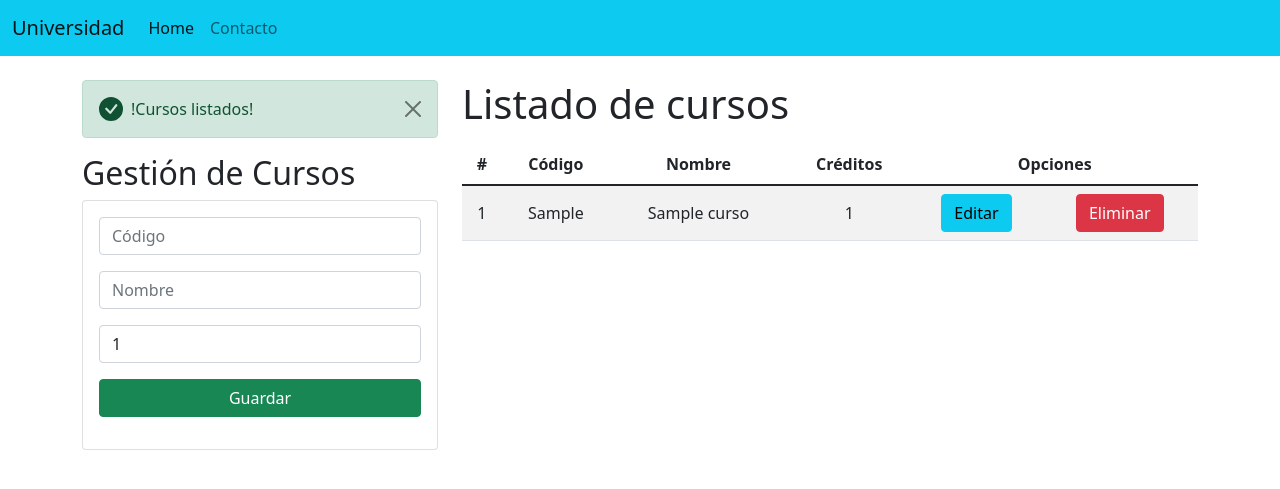
After one commit to diegoaaron/horario, a Django app: page /academico/ in a window 1280 px wide. The commit adds this page. Shown: the top 489 px of the page. Run offline with Django 4.2, Linux system fonts and the light colour scheme; tables that the repository leaves empty hold one stand-in row (values such as "Sample post"); some libraries are stand-ins or nearby versions.

Commit message:
crud finalizado

```diff
--- /dev/null
+++ b/Academico/static/Academico/css/gestionCursos.css
@@ -0,0 +1,4 @@
+th, td {
+    text-align: center;
+    vertical-align: middle;
+}
--- /dev/null
+++ b/Academico/static/Academico/js/gestionCursos.js
@@ -0,0 +1,12 @@
+(function(){
+    const btnEliminacion = document.querySelectorAll(".btnEliminacion");
+
+btnEliminacion.forEach(btn=>{
+    btn.addEventListener('click',(e)=>{
+        const confirmacion = confirm('¿seguro que desea eliminiar el curso?');
+        if(!confirmacion){
+            e.preventDefault();
+        }
+    });
+});
+})();
--- /dev/null
+++ b/Academico/templates/base.html
@@ -0,0 +1,49 @@
+<!doctype html>
+<html lang="es">
+  <head>
+    {% load static %}
+    <title>{% block title %} {% endblock %}</title>
+    <!-- Required meta tags -->
+    <meta charset="utf-8">
+    <meta name="viewport" content="width=device-width, initial-scale=1, shrink-to-fit=no">
+
+    <!-- Bootstrap CSS v5.0.2 -->
+    <link href="https://cdn.jsdelivr.net/npm/bootstrap@5.1.3/dist/css/bootstrap.min.css" rel="stylesheet" integrity="sha384-1BmE4kWBq78iYhFldvKuhfTAU6auU8tT94WrHftjDbrCEXSU1oBoqyl2QvZ6jIW3" crossorigin="anonymous">
+    <link rel="stylesheet" href="{% static 'Academico/css/gestionCursos.css' %}">
+
+  </head>
+  <body>
+
+    <nav class="navbar navbar-expand-lg navbar-light bg-info">
+        <div class="container-fluid">
+          <a class="navbar-brand" href="#">Universidad</a>
+          <button class="navbar-toggler" type="button" data-bs-toggle="collapse" data-bs-target="#navbarNav" aria-controls="navbarNav" aria-expanded="false" aria-label="Toggle navigation">
+            <span class="navbar-toggler-icon"></span>
+          </button>
+          <div class="collapse navbar-collapse" id="navbarNav">
+            <ul class="navbar-nav">
+              <li class="nav-item">
+                <a class="nav-link active" aria-current="page" href="#">Home</a>
+              </li>
+              <li class="nav-item">
+                <a class="nav-link" href="#">Contacto</a>
+              </li>
+            </ul>
+          </div>
+        </div>
+      </nav>
+
+      <div class="container py-4">
+
+          {% block body %} {% endblock %}
+
+      </div>
+
+
+
+    <!-- Bootstrap JavaScript Libraries -->
+    <script src="https://cdn.jsdelivr.net/npm/@popperjs/core@2.10.2/dist/umd/popper.min.js" integrity="sha384-7+zCNj/IqJ95wo16oMtfsKbZ9ccEh31eOz1HGyDuCQ6wgnyJNSYdrPa03rtR1zdB" crossorigin="anonymous"></script>
+    <script src="https://cdn.jsdelivr.net/npm/bootstrap@5.1.3/dist/js/bootstrap.min.js" integrity="sha384-QJHtvGhmr9XOIpI6YVutG+2QOK9T+ZnN4kzFN1RtK3zEFEIsxhlmWl5/YESvpZ13" crossorigin="anonymous"></script>
+    <script src="{% static 'Academico/js/gestionCursos.js' %}"></script>
+  </body>
+</html>
--- a/Academico/templates/gestionCursos.html
+++ b/Academico/templates/gestionCursos.html
@@ -1,19 +1,90 @@
-<!doctype html>
-<html lang="en">
-  <head>
-    <title>Title</title>
-    <!-- Required meta tags -->
-    <meta charset="utf-8">
-    <meta name="viewport" content="width=device-width, initial-scale=1, shrink-to-fit=no">
+{% extends "base.html" %}
 
-    <!-- Bootstrap CSS v5.0.2 -->
-    <link rel="stylesheet" href="https://cdn.jsdelivr.net/npm/bootstrap@5.0.2/dist/css/bootstrap.min.css"  integrity="sha384-EVSTQN3/azprG1Anm3QDgpJLIm9Nao0Yz1ztcQTwFspd3yD65VohhpuuCOmLASjC" crossorigin="anonymous">
+{% block title %} Gestión de cursos {% endblock %}
 
-  </head>
-  <body>
-      <h1>ya estamos en el curso  </h1>
-    <!-- Bootstrap JavaScript Libraries -->
-    <script src="https://cdn.jsdelivr.net/npm/@popperjs/core@2.9.2/dist/umd/popper.min.js" integrity="sha384-IQsoLXl5PILFhosVNubq5LC7Qb9DXgDA9i+tQ8Zj3iwWAwPtgFTxbJ8NT4GN1R8p" crossorigin="anonymous"></script>
-    <script src="https://cdn.jsdelivr.net/npm/bootstrap@5.0.2/dist/js/bootstrap.min.js" integrity="sha384-cVKIPhGWiC2Al4u+LWgxfKTRIcfu0JTxR+EQDz/bgldoEyl4H0zUF0QKbrJ0EcQF" crossorigin="anonymous"></script>
-  </body>
-</html>
+
+
+{% block body %}
+
+<div class="row">
+  <div class="col-sm-12 col-md-6 col-lg-4 col-xl-4">
+    {% if messages %}
+
+    {% for message in messages %}
+
+
+    <svg xmlns="http://www.w3.org/2000/svg" style="display: none;">
+      <symbol id="check-circle-fill" fill="currentColor" viewBox="0 0 16 16">
+        <path d="M16 8A8 8 0 1 1 0 8a8 8 0 0 1 16 0zm-3.97-3.03a.75.75 0 0 0-1.08.022L7.477 9.417 5.384 7.323a.75.75 0 0 0-1.06 1.06L6.97 11.03a.75.75 0 0 0 1.079-.02l3.992-4.99a.75.75 0 0 0-.01-1.05z"/>
+      </symbol>
+      <symbol id="info-fill" fill="currentColor" viewBox="0 0 16 16">
+        <path d="M8 16A8 8 0 1 0 8 0a8 8 0 0 0 0 16zm.93-9.412-1 4.705c-.07.34.029.533.304.533.194 0 .487-.07.686-.246l-.088.416c-.287.346-.92.598-1.465.598-.703 0-1.002-.422-.808-1.319l.738-3.468c.064-.293.006-.399-.287-.47l-.451-.081.082-.381 2.29-.287zM8 5.5a1 1 0 1 1 0-2 1 1 0 0 1 0 2z"/>
+      </symbol>
+      <symbol id="exclamation-triangle-fill" fill="currentColor" viewBox="0 0 16 16">
+        <path d="M8.982 1.566a1.13 1.13 0 0 0-1.96 0L.165 13.233c-.457.778.091 1.767.98 1.767h13.713c.889 0 1.438-.99.98-1.767L8.982 1.566zM8 5c.535 0 .954.462.9.995l-.35 3.507a.552.552 0 0 1-1.1 0L7.1 5.995A.905.905 0 0 1 8 5zm.002 6a1 1 0 1 1 0 2 1 1 0 0 1 0-2z"/>
+      </symbol>
+    </svg>
+
+    <div class="alert alert-success d-flex align-items-center alert-dismissible fade show" role="alert">
+      <svg class="bi flex-shrink-0 me-2" width="24" height="24" role="img" aria-label="Success:"><use xlink:href="#check-circle-fill"/></svg>
+      <div>
+        {{ message }}
+        <button type="button" class="btn-close" data-bs-dismiss="alert" aria-label="Close"></button>
+      </div>
+    </div>
+
+
+    {% endfor %}
+
+    {% endif %}
+    <h2>Gestión de Cursos</h2>
+    <div class="card">
+      <div class="card-body">
+        <form action="registrarcurso/" method="post"> {% csrf_token %}
+          <div class="mb-3">
+            <input type="text" id="txtCodigo" name="txtCodigo" class="form-control" placeholder="Código" minlength="6" maxlength="6" required>
+          </div>
+          <div class="mb-3">
+            <input type="text" id="txtNombre" name="txtNombre" class="form-control" placeholder="Nombre" maxlength="50" required>
+          </div>
+          <div class="mb-3">
+            <input type="text" id="numCreditos" name="numCreditos" class="form-control"  min="1" max="9" value="1" required>
+          </div>
+          <div class="mb-3 d-grid gap-2">
+            <button type="submit" class="btn btn-success text-white">Guardar</button>
+          </div>
+        </form>
+      </div>
+    </div>
+  </div>
+  <div class="col-sm-12 col-md-6 col-lg-8 col-xl-8">
+    <h1>Listado de cursos</h1>
+    <div class="table-responsive py-2">
+      <table class="table table-striped">
+        <thead>
+          <tr>
+            <th>#</th>
+            <th>Código</th>
+            <th>Nombre</th>
+            <th>Créditos</th>
+            <th colspan="2">Opciones</th>
+          </tr>
+        </thead>
+        <tbody>
+          {% for c in cursos %}
+          <tr>
+            <td>{{ forloop.counter }}</td>
+            <td>{{ c.codigo }}</td>
+            <td>{{ c.nombre }}</td>
+            <td>{{ c.creditos }}</td>
+            <td><a href="edicionCurso/{{c.codigo}}" class="btn btn-info">Editar</a></td>
+            <td><a href="eliminacionCurso/{{c.codigo}}" class="btn btn-danger btnEliminacion">Eliminar</a></td>
+          </tr>
+          {% endfor %}
+        </tbody>
+      </table>
+    </div>
+  </div>
+</div>
+
+{% endblock %}
--- a/Academico/urls.py
+++ b/Academico/urls.py
@@ -1,4 +1,3 @@
-from unicodedata import name
 from django import views
 from django.urls import path
 
@@ -6,4 +5,8 @@ from . import views
 
 urlpatterns = [
     path('', views.home, name='inicio'),
+    path('registrarcurso/', views.registrarcurso, name='registrando'),
+    path('eliminacionCurso/<codigo>', views.eliminacionCurso, name='eliminiar'),
+    path('edicionCurso/<codigo>', views.edicionCurso, name='editar'),
+    path('editarCurso/', views.editarCurso, name='cursoeditado'),
 ]
--- a/Academico/views.py
+++ b/Academico/views.py
@@ -1,7 +1,54 @@
-from django.shortcuts import render
+from django.contrib import messages
+from django.shortcuts import redirect, render
+
+from .models import Curso
+
+# Create your views here.
+def home(request):
+    cursosListados = Curso.objects.all()
+    messages.success(request, '!Cursos listados!')
+    return render(request, 'gestionCursos.html', {"cursos":cursosListados})
 
 
 
-# Create your views here.
-def home(request):
-    return render(request, 'gestionCursos.html')
+def registrarcurso(request):
+    codigo = request.POST['txtCodigo']
+    nombre = request.POST['txtNombre']
+    creditos = request.POST['numCreditos']
+
+    curso = Curso.objects.create(codigo=codigo, nombre=nombre, creditos=creditos)
+    messages.success(request, '!Curso registrado!')
+
+    return redirect('/academico')
+
+
+
+def eliminacionCurso(request, codigo):
+    curso = Curso.objects.get(codigo=codigo)
+
+    curso.delete()
+    messages.success(request, '!Curso eliminado!')
+
+    return redirect('/academico')
+
+
+
+def edicionCurso(request, codigo):
+    curso = Curso.objects.get(codigo=codigo)
+    return render(request, 'edicionCurso.html', {"curso": curso})
+
+
+def editarCurso(request):
+    print(request)
+    codigo = request.POST['txtCodigo']
+    nombre = request.POST['txtNombre']
+    creditos = request.POST['numCreditos']
+
+    curso = Curso.objects.get(codigo=codigo)
+
+    curso.nombre = nombre
+    curso.creditos = creditos
+    curso.save()
+    messages.success(request, '!Curso actualizado!')
+
+    return redirect('inicio')
--- a/horario/urls.py
+++ b/horario/urls.py
@@ -19,6 +19,5 @@ from django.urls import path, include
 urlpatterns = [
     path('admin/', admin.site.urls),
     path('oficios/',include('oficios.urls')),
-    path('Academico/', include('Academico.urls')),
-    path('', include('Academico.urls')),
+    path('academico/', include('Academico.urls')),
 ]
```
Also changed, not shown: Academico/templates/edicionCurso.html (added, +32 -0 lines).
